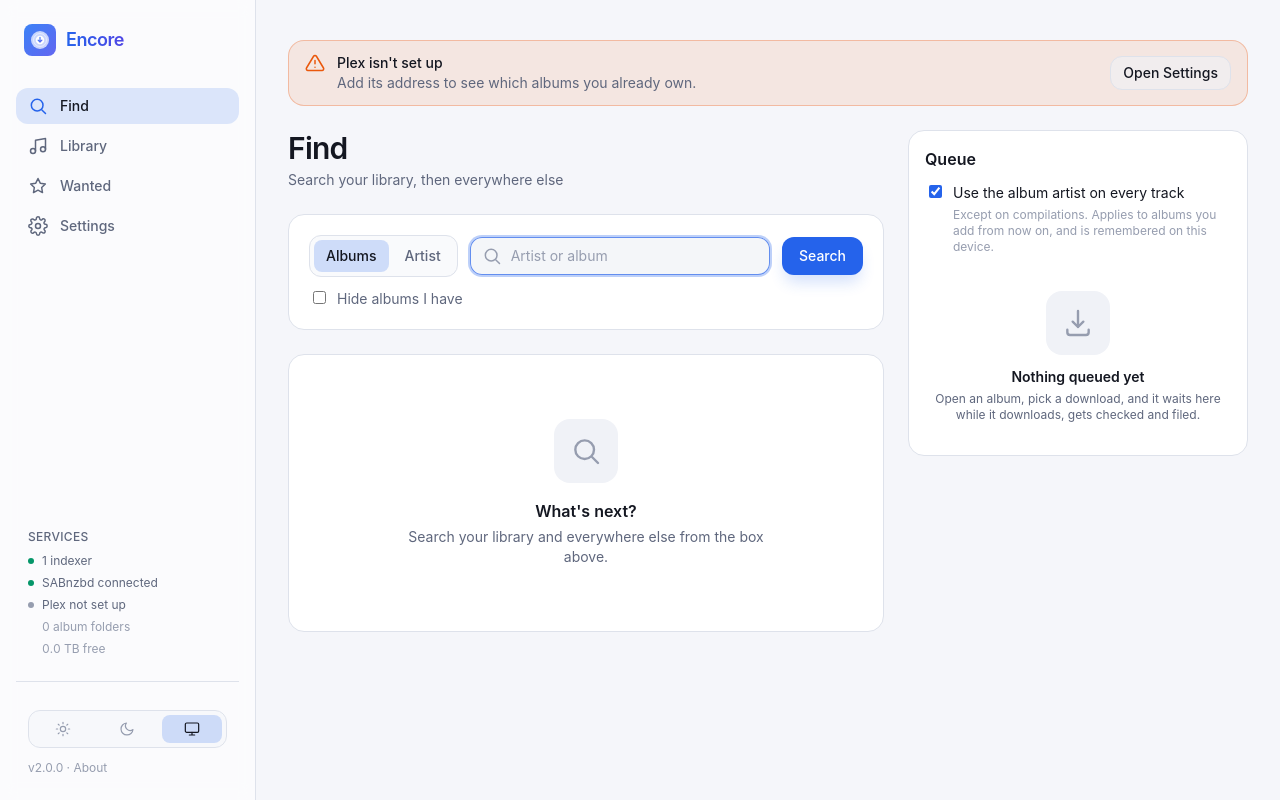
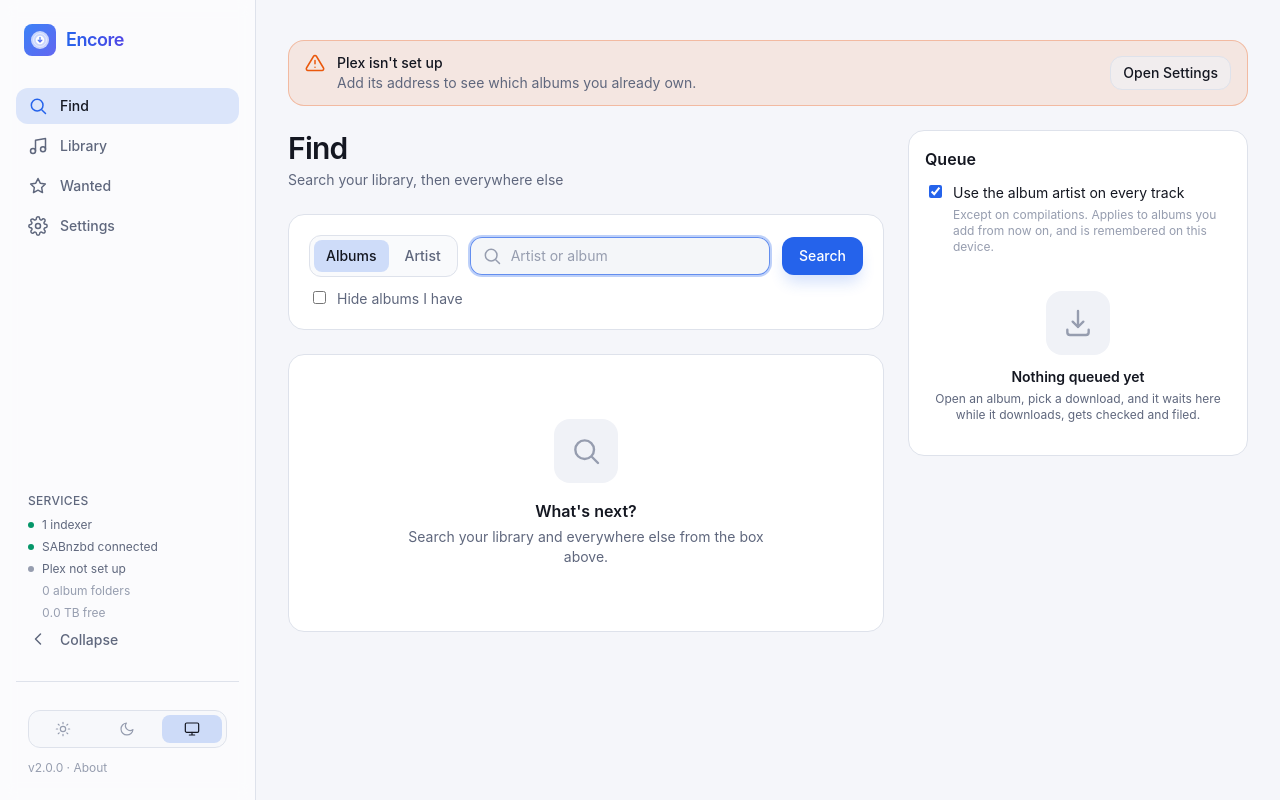
Before and after one commit to marctew/Encore, a Flask app: page / in a window 1280 px wide. Run offline with Flask 3, Linux system fonts and the light colour scheme; data that the repository does not hold is empty; parts of the project's set-up code (start-up, migrations or seed data) failed here and were passed over.

Commit message:
The sidebar collapses to a rail of icons (Design Uniformity 6.1)
Design Uniformity v1.17's sidebar_toggle partial and sidebar.js above the
sidebar footer, with its uniform.css and theme_head (the updater brings the
same files). Nav links carry a title for the rail's tooltips; collapsed, the
Wanted and Queue counts sit on the glyph's corner and the download status
waits for the sidebar to open.

Co-Authored-By: Claude Opus 5.5 <noreply@anthropic.com>
Claude-Session: https://claude.ai/code/session_01PYDB8cW9v6jcx8CKvFfpcJ

```diff
--- /dev/null
+++ b/encore/static/design/sidebar.js
@@ -0,0 +1,25 @@
+// Design Uniformity: the sidebar's Collapse button (spec 6.1, partials/sidebar_toggle.html). Collapsed, the sidebar
+// is a 72px rail of icons. The choice is kept in this browser (localStorage "sidebar"); partials/theme_head.html
+// applies it before the first paint. Plain script, no module, so it can load with defer anywhere.
+(function () {
+  var root = document.documentElement;
+  function sync() {
+    var collapsed = root.dataset.sidebar === "collapsed";
+    document.querySelectorAll("[data-sidebar-toggle]").forEach(function (b) {
+      b.setAttribute("aria-expanded", String(!collapsed));
+      b.title = collapsed ? "Expand the sidebar" : "Collapse the sidebar";
+      var label = b.querySelector("span");
+      if (label) label.textContent = collapsed ? "Expand" : "Collapse";
+    });
+  }
+  document.addEventListener("click", function (e) {
+    var b = e.target.closest("[data-sidebar-toggle]");
+    if (!b) return;
+    var collapsed = root.dataset.sidebar !== "collapsed";
+    if (collapsed) root.dataset.sidebar = "collapsed"; else delete root.dataset.sidebar;
+    try { localStorage.setItem("sidebar", collapsed ? "collapsed" : "open"); } catch (err) {}
+    sync();
+    window.dispatchEvent(new Event("resize"));          // charts and grids that size themselves redraw
+  });
+  if (document.readyState === "loading") document.addEventListener("DOMContentLoaded", sync); else sync();
+})();
--- a/encore/static/encore.css
+++ b/encore/static/encore.css
@@ -273,3 +273,13 @@ a.yt-video-title:hover { color: rgb(var(--accent)); }
 .dl-arrival .muted, .dl-arrival .faint { overflow: hidden; text-overflow: ellipsis; white-space: nowrap; }
 .dl-arrival-title { font-weight: 500; overflow: hidden; text-overflow: ellipsis; white-space: nowrap; }
 @media (max-aspect-ratio: 1/1) { .dl-lower { flex-direction: column; } }
+
+/* Collapsed sidebar (Design Uniformity 6.1): a rail of icons. Counts sit on the glyph's corner; the
+   download status waits for the sidebar to open (the Queue page has it all). */
+@media (min-width: 1024px) {
+  [data-sidebar="collapsed"] .sidebar .nav-link { position: relative; }
+  [data-sidebar="collapsed"] .sidebar .nav-label { flex: none; }
+  [data-sidebar="collapsed"] .sidebar .nav-count { position: absolute; top: 2px; right: 4px; min-width: 16px; padding: 0 4px;
+    font-size: 10px; line-height: 16px; }
+  [data-sidebar="collapsed"] .side-status { display: none; }
+}
--- a/encore/templates/base.html
+++ b/encore/templates/base.html
@@ -30,6 +30,7 @@
   <link rel="stylesheet" href="{{ url_for('static', filename='design/accents.css') }}">
   <link rel="stylesheet" href="{{ url_for('static', filename='encore.css') }}">
   <script src="{{ url_for('static', filename='design/confirm.js') }}" defer></script>
+  <script src="{{ url_for('static', filename='design/sidebar.js') }}" defer></script>
   {% block head %}{% endblock %}
 </head>
 <body>
@@ -38,10 +39,11 @@
     <a href="/" class="brand" data-view="find"><img src="{{ url_for('static', filename='img/icon.svg') }}" alt=""><span class="brand-gradient">Encore</span></a>
     <nav class="nav" aria-label="Sections">
       {% for key, href, label, glyph in nav %}
-      <a href="{{ href }}" class="nav-link{{ ' active' if here == key }}{{ ' nav-queue' if key == 'queue' }}"{% if key != 'settings' %} data-view="{{ key }}"{% endif %}>{{ icon(glyph, 'icon') }}<span class="nav-label">{{ label }}</span>{% if key in ('wanted', 'queue') %}<span class="nav-count" data-count="{{ key }}" hidden></span>{% endif %}</a>
+      <a href="{{ href }}" class="nav-link{{ ' active' if here == key }}{{ ' nav-queue' if key == 'queue' }}" title="{{ label }}"{% if key != 'settings' %} data-view="{{ key }}"{% endif %}>{{ icon(glyph, 'icon') }}<span class="nav-label">{{ label }}</span>{% if key in ('wanted', 'queue') %}<span class="nav-count" data-count="{{ key }}" hidden></span>{% endif %}</a>
       {% endfor %}
     </nav>
     <div class="side-status" id="sideStatus" aria-live="polite"></div>
+    {% include "partials/sidebar_toggle.html" %}
     {% with signout_url='/logout' if signed_in else None, about_url='/about' %}{% include "partials/sidebar_foot.html" %}{% endwith %}
   </aside>
 
--- /dev/null
+++ b/encore/templates/partials/sidebar_toggle.html
@@ -0,0 +1,6 @@
+{#- Design Uniformity: the sidebar's Collapse button (spec 6.1). Goes in the sidebar just above the footer:
+      {% include "partials/sidebar_toggle.html" %}{% include "partials/sidebar_foot.html" %}
+    with js/sidebar.js loaded. Collapsed, the sidebar is a rail of icons; give each nav link a title (its name) so the
+    rail has tooltips. The choice is kept in this browser (localStorage "sidebar") and applied by theme_head.html. -#}
+{%- from "macros/icons.html" import icon -%}
+<button type="button" class="nav-link sidebar-toggle" data-sidebar-toggle aria-expanded="true" title="Collapse the sidebar">{{ icon('chevron-left', 'icon') }}<span>Collapse</span></button>
```
